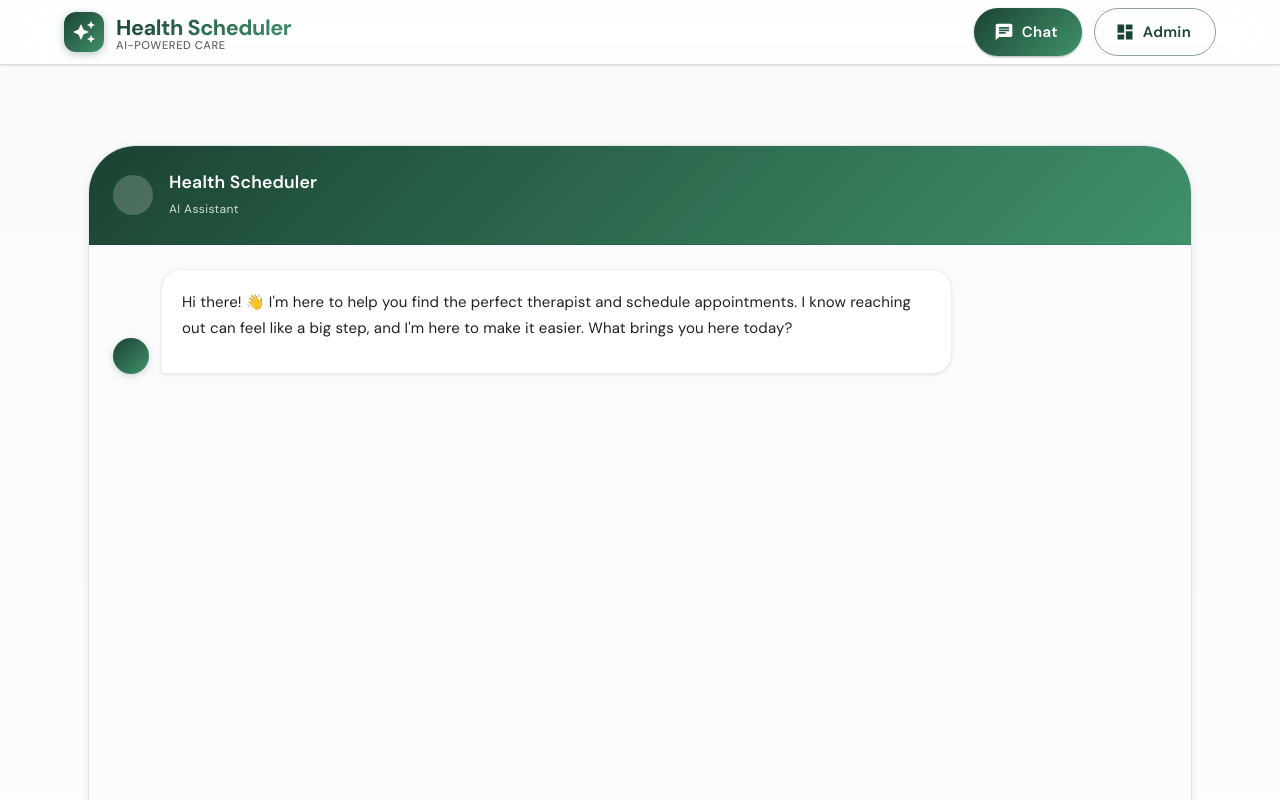
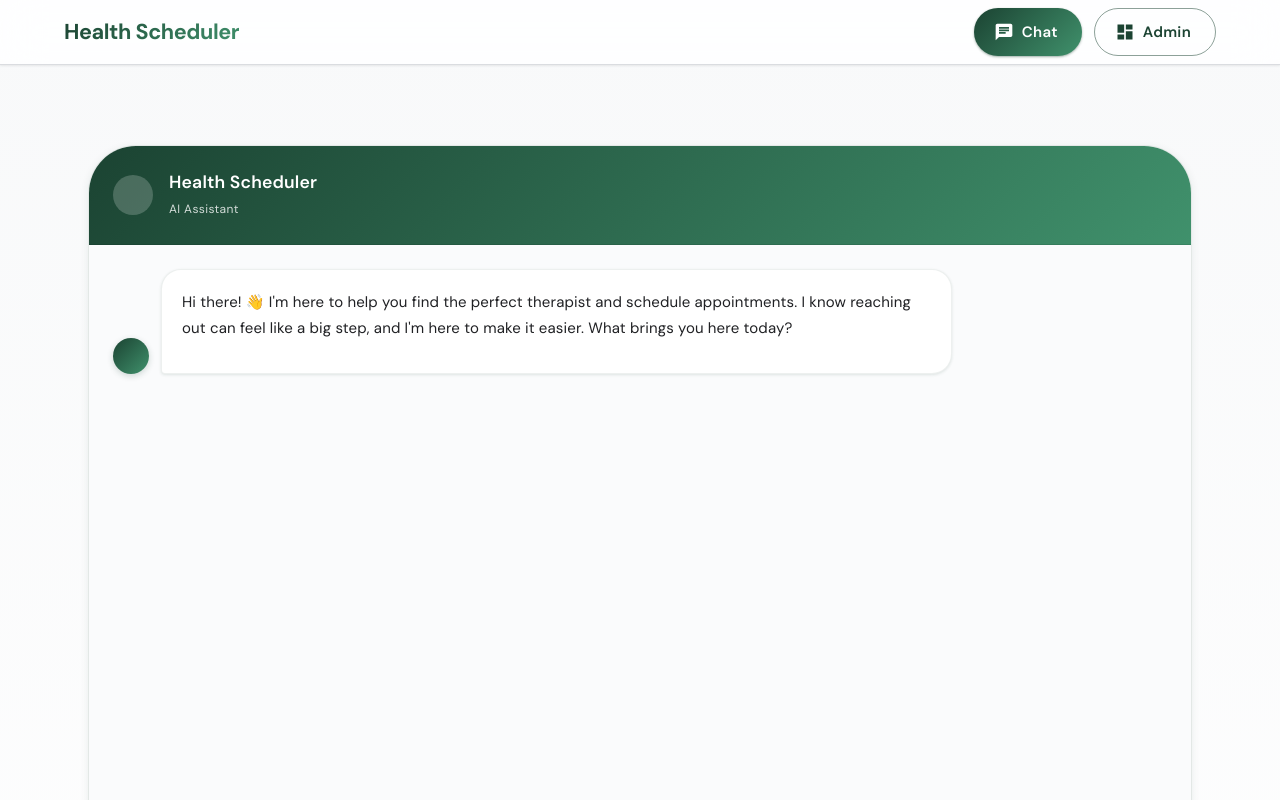
Before and after one commit to Shivesh-ctrl/healthcare-scheduler, a React (Vite) app in the folder frontend/: page / in a window 1280 px wide. Shown: the top 800 px of the page. Built offline with nearby package versions, Linux system fonts and the light colour scheme; no server answers; some icons are missing.

Commit message:
Remove emoji icon and AI-POWERED CARE text from header

```diff
--- a/frontend/src/App.tsx
+++ b/frontend/src/App.tsx
@@ -57,21 +57,6 @@ export default function App() {
                   flexGrow: 1
                 }}
               >
-                <Box
-                  sx={{
-                    width: 40,
-                    height: 40,
-                    borderRadius: '12px',
-                    background: 'linear-gradient(135deg, #1b4332 0%, #40916c 100%)',
-                    display: 'flex',
-                    alignItems: 'center',
-                    justifyContent: 'center',
-                    boxShadow: '0 2px 8px rgba(27, 67, 50, 0.3)',
-                  }}
-                >
-                  <AutoAwesomeIcon sx={{ color: 'white', fontSize: 24 }} />
-                </Box>
-                <Box>
                 <Typography
                   variant="h6"
                   component={Link}
@@ -90,21 +75,6 @@ export default function App() {
                 >
                   Health Scheduler
                 </Typography>
-                  <Typography
-                    variant="caption"
-                    sx={{
-                      color: 'text.secondary',
-                      fontSize: '0.7rem',
-                      fontWeight: 500,
-                      letterSpacing: '0.05em',
-                      display: 'block',
-                      lineHeight: 1,
-                      mt: -0.5
-                    }}
-                  >
-                    AI-POWERED CARE
-                  </Typography>
-                </Box>
               </Box>
 
               {/* Navigation Buttons */}
```
Lines whose indentation alone changed are shown as unchanged.
